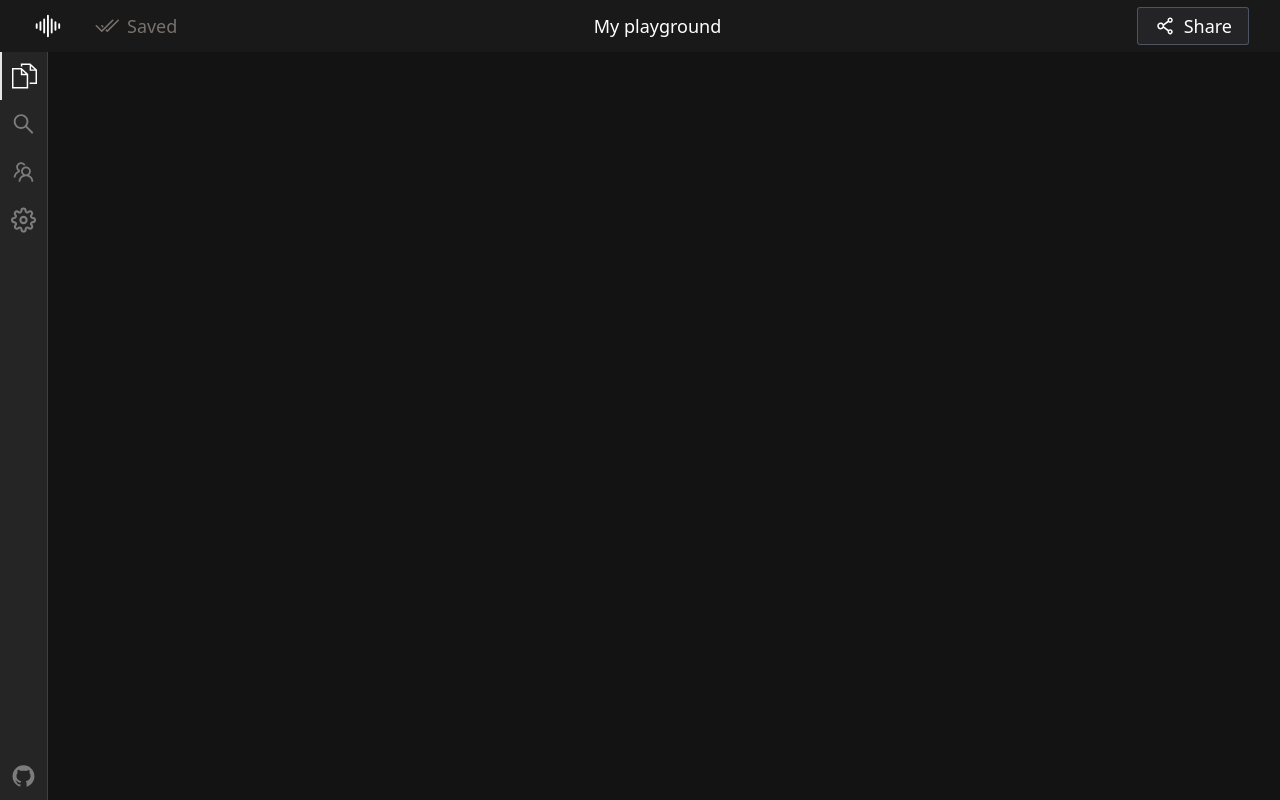
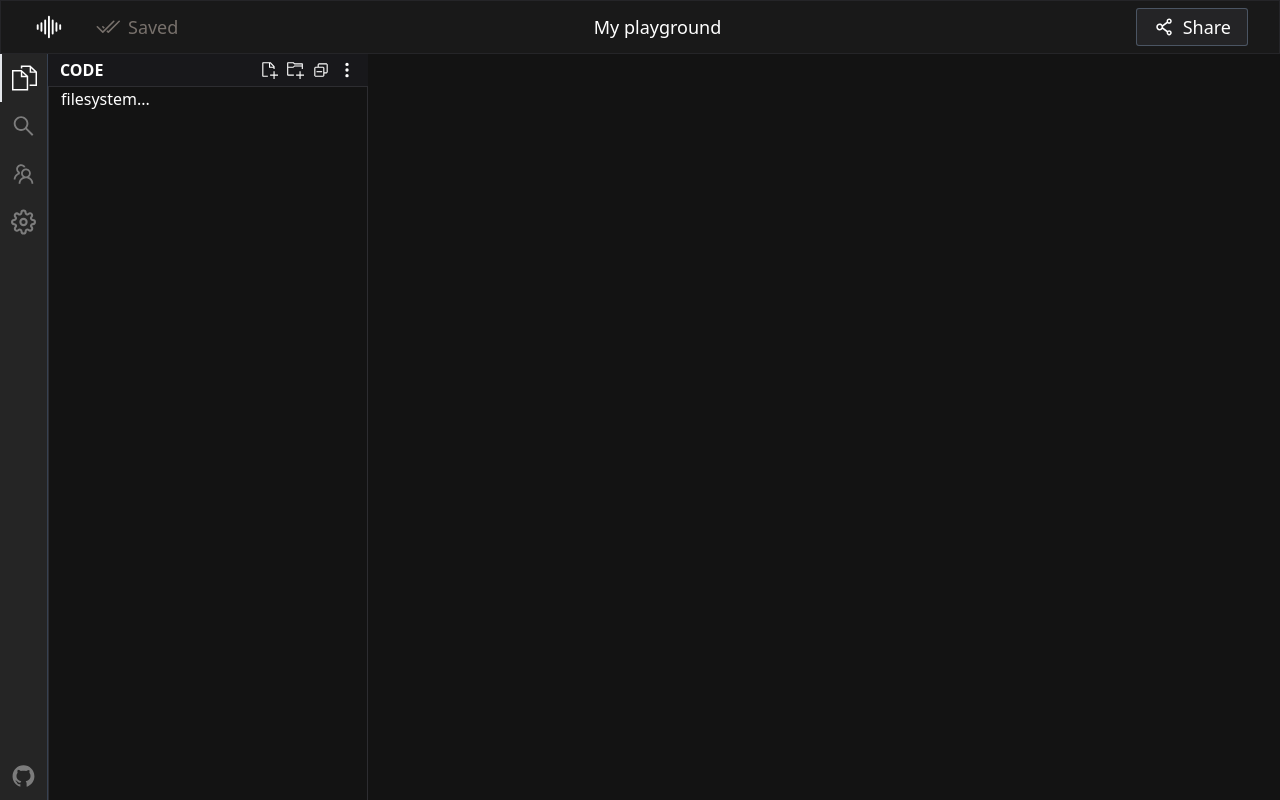
Before and after one commit to AshishPandagre/web__ide__frontend, a React (Vite) app: page /editor in a window 1280 px wide. Built offline with nearby package versions, Linux system fonts and the light colour scheme.

Commit message:
designed sidebar container

```diff
--- a/src/components/ActivityBar/ActivityBar.tsx
+++ b/src/components/ActivityBar/ActivityBar.tsx
@@ -3,6 +3,10 @@ import { AiFillGithub, AiOutlineSearch, AiOutlineTeam } from "react-icons/ai";
 import { TfiFiles } from "react-icons/tfi";
 import { FiSettings } from "react-icons/fi";
 import SingleItem from "./SingleItem";
+import FileExplorer from "../../features/fileExplorer/components/FileExplorer";
+import Search from "../../features/search/components/Search";
+import Room from "../../features/room/components/Room";
+import Settings from "../../features/settings/components/Settings";
 
 export type ActivityBarType = "file-explorer" | "search" | "room" | "settings";
 
@@ -14,6 +18,7 @@ const ActivityBar = () => {
   };
 
   return (
+    <>
       <div className="sticky top-0 flex h-full w-12 flex-shrink-0 flex-col justify-between border-r border-gray-700 bg-[#252525]">
         <div>
           <SingleItem
@@ -41,6 +46,11 @@ const ActivityBar = () => {
           <AiFillGithub size={25} className="h-12 opacity-40" />
         </div>
       </div>
+      {active == "file-explorer" && <FileExplorer />}
+      {active == "search" && <Search />}
+      {active == "room" && <Room />}
+      {active == "settings" && <Settings />}
+    </>
   );
 };
 
--- /dev/null
+++ b/src/components/SidebarContainer/SidebarContainer.tsx
@@ -0,0 +1,15 @@
+import React from "react";
+
+interface PropsType {
+  children: React.ReactNode | React.ReactNode[];
+}
+
+const SidebarContainer: React.FC<PropsType> = ({ children }) => {
+  return (
+    <div className="flex w-80 flex-col divide-y divide-[#2d2d31]">
+      {children}
+    </div>
+  );
+};
+
+export default SidebarContainer;
--- /dev/null
+++ b/src/components/SidebarContainer/SidebarContent.tsx
@@ -0,0 +1,11 @@
+import React from "react";
+
+interface PropsType {
+  children: React.ReactNode | React.ReactNode[];
+}
+
+const SidebarContent: React.FC<PropsType> = ({ children }) => {
+  return <div className="h-full border px-3">{children}</div>;
+};
+
+export default SidebarContent;
--- /dev/null
+++ b/src/components/SidebarContainer/SidebarHeader.tsx
@@ -0,0 +1,15 @@
+import React from "react";
+
+interface PropsType {
+  children: React.ReactNode | React.ReactNode[];
+}
+
+const SidebarHeader: React.FC<PropsType> = ({ children }) => {
+  return (
+    <div className="sticky flex items-center justify-between bg-[#18181b] px-3 py-1">
+      {children}
+    </div>
+  );
+};
+
+export default SidebarHeader;
--- a/src/features/editorHeader/components/EditorHeader.tsx
+++ b/src/features/editorHeader/components/EditorHeader.tsx
@@ -4,7 +4,7 @@ import EditorStatus from "./EditorStatus";
 
 const EditorHeader = () => {
   return (
-    <div className="bg-[#191919] flex justify-between items-center text-white px-8 py-1">
+    <div className="flex items-center justify-between border border-[#252528] bg-[#191919] px-8 py-1 text-white">
       <div className="flex items-center gap-8">
         <BsSoundwave fill="white" size={30} />
         <EditorStatus />
--- /dev/null
+++ b/src/features/fileExplorer/components/FileExplorer.tsx
@@ -0,0 +1,24 @@
+import { VscCollapseAll, VscNewFile, VscNewFolder } from "react-icons/vsc";
+import { BsThreeDotsVertical } from "react-icons/bs";
+import SidebarHeader from "../../../components/SidebarContainer/SidebarHeader";
+import SidebarContent from "../../../components/SidebarContainer/SidebarContent";
+import SidebarContainer from "../../../components/SidebarContainer/SidebarContainer";
+
+const FileExplorer = () => {
+  return (
+    <SidebarContainer>
+      <SidebarHeader>
+        <span className="font-bold">CODE</span>
+        <div className="flex items-center gap-2">
+          <VscNewFile size={18} className="cursor-pointer" />
+          <VscNewFolder size={18} className="cursor-pointer" />
+          <VscCollapseAll size={18} className="cursor-pointer" />
+          <BsThreeDotsVertical size={18} className="cursor-pointer" />
+        </div>
+      </SidebarHeader>
+      <SidebarContent>filesystem...</SidebarContent>
+    </SidebarContainer>
+  );
+};
+
+export default FileExplorer;
--- /dev/null
+++ b/src/features/room/components/Room.tsx
@@ -0,0 +1,19 @@
+import React from 'react'
+import SidebarContainer from '../../../components/SidebarContainer/SidebarContainer'
+import SidebarContent from '../../../components/SidebarContainer/SidebarContent'
+import SidebarHeader from '../../../components/SidebarContainer/SidebarHeader'
+
+const Room = () => {
+  return (
+    <SidebarContainer>
+      <SidebarHeader>
+        <span className='font-bold'>Room</span>
+      </SidebarHeader>
+      <SidebarContent>
+        room members...
+      </SidebarContent>
+    </SidebarContainer>
+  )
+}
+
+export default Room
--- /dev/null
+++ b/src/features/search/components/Search.tsx
@@ -0,0 +1,17 @@
+import React from "react";
+import SidebarContainer from "../../../components/SidebarContainer/SidebarContainer";
+import SidebarHeader from "../../../components/SidebarContainer/SidebarHeader";
+import SidebarContent from "../../../components/SidebarContainer/SidebarContent";
+
+const Search = () => {
+  return (
+    <SidebarContainer>
+      <SidebarHeader>
+        <span className="font-bold">Search</span>
+      </SidebarHeader>
+      <SidebarContent>search...</SidebarContent>
+    </SidebarContainer>
+  );
+};
+
+export default Search;
--- /dev/null
+++ b/src/features/settings/components/Settings.tsx
@@ -0,0 +1,17 @@
+import React from "react";
+import SidebarContainer from "../../../components/SidebarContainer/SidebarContainer";
+import SidebarContent from "../../../components/SidebarContainer/SidebarContent";
+import SidebarHeader from "../../../components/SidebarContainer/SidebarHeader";
+
+const Settings = () => {
+  return (
+    <SidebarContainer>
+      <SidebarHeader>
+        <span className="font-bold">Settings</span>
+      </SidebarHeader>
+      <SidebarContent>settings...</SidebarContent>
+    </SidebarContainer>
+  );
+};
+
+export default Settings;
--- a/src/pages/Editor.tsx
+++ b/src/pages/Editor.tsx
@@ -1,12 +1,13 @@
 import React from "react";
 import EditorHeader from "../features/editorHeader/components/EditorHeader";
 import ActivityBar from "../components/ActivityBar/ActivityBar";
+import FileExplorer from "../features/fileExplorer/components/FileExplorer";
 
 const Editor = () => {
   return (
-    <div className="bg-[#131313] h-screen flex flex-col overflow-hidden text-white">
+    <div className="flex h-screen flex-col overflow-hidden bg-[#131313] text-white">
       <EditorHeader />
-      <div className="h-full">
+      <div className="flex h-full">
         <ActivityBar />
       </div>
     </div>
```
Lines whose indentation alone changed are shown as unchanged.
